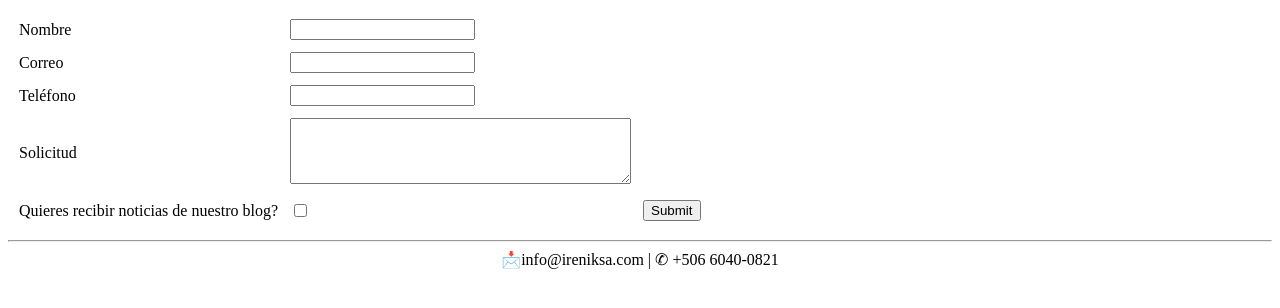
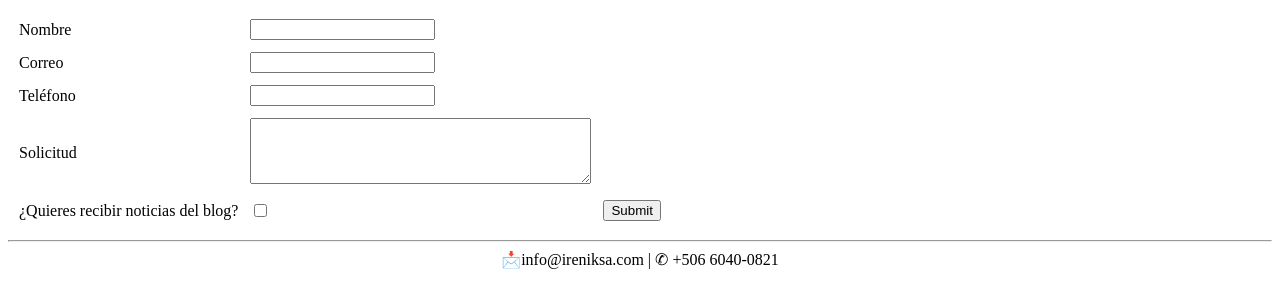
Before and after one commit to Jeromonty/irenik, a plain HTML site: page contact.html in a window 1280 px wide. Drawn offline with Linux system fonts and the light colour scheme.

Commit message:
Irenik website project #2

```diff
--- a/contact.html
+++ b/contact.html
@@ -3,7 +3,7 @@
 
 <head>
   <meta charset="utf-8">
-  <title>Contact Us</title>
+  <title>Contáctanos</title>
 </head>
 
 <body>
@@ -26,7 +26,7 @@
         <td><textarea name="Servicio" rows="4" cols="40"></textarea>
       </tr>
       <tr>
-        <td><label>Quieres recibir noticias de nuestro blog?</label></td>
+        <td><label>¿Quieres recibir noticias del blog?</label></td>
         <td><input type="checkbox" name="" value=""></td>
         <td><input type="submit" name=""></td>
       </tr>
```
Also changed, not shown: index.html (+1 -1 lines).
